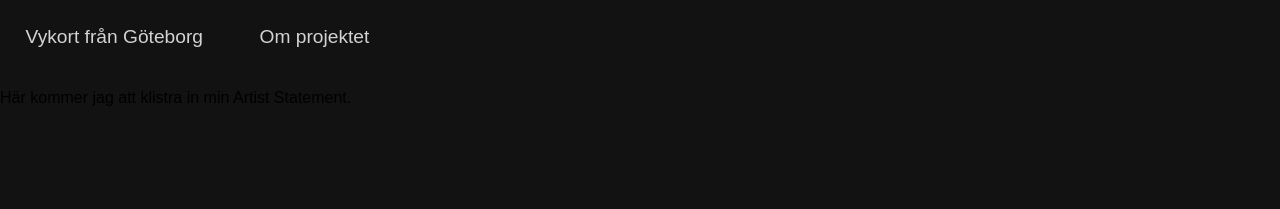
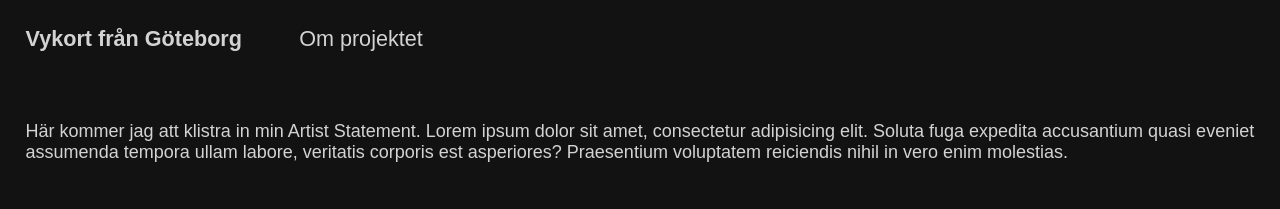
Before and after one commit to harisont/postcards-from-gothenburg, a website: page about.html in a window 1280 px wide. Drawn offline with Linux system fonts and the light colour scheme.

Commit message:
minor cosmetic changes

```diff
--- a/about.html
+++ b/about.html
@@ -14,16 +14,18 @@
         <script src="dist/js/scripts.js"></script>
     </head>
 
-    <body onload="main()">
+    <body>
 
         <!--Menu-->
         <div class="menu">
-            <a class="active" href="https://harisont.github.io/postcards-from-gothenburg/">Vykort från Göteborg</a>
+            <a id="homelink" href="https://harisont.github.io/postcards-from-gothenburg/">Vykort från Göteborg</a>
             <a href="https://harisont.github.io/postcards-from-gothenburg/about.html">Om projektet</a>
         </div>
 
-        <p>
-            Här kommer jag att klistra in min Artist Statement.
-        </p>
+        <div id="statement">
+            <p>
+                Här kommer jag att klistra in min Artist Statement. Lorem ipsum dolor sit amet, consectetur adipisicing elit. Soluta fuga expedita accusantium quasi eveniet assumenda tempora ullam labore, veritatis corporis est asperiores? Praesentium voluptatem reiciendis nihil in vero enim molestias.
+            </p>
+        </div>
     </body>
 </html>
```
Also changed, not shown: dist/css/styles.css.
